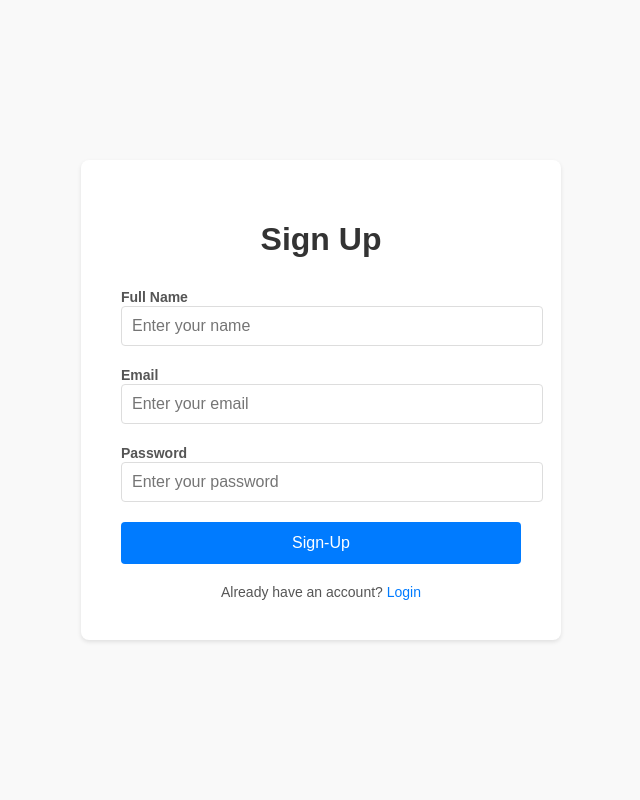
After one commit to chauhansahil150/CodeQuotient, a Node server app: page /signup in a window 1280 px wide. The commit adds this page. Shown: the whole page, without its empty margins (319-959 px from the left). Run offline with Node 20, Linux system fonts and the light colour scheme; some libraries are stand-ins or nearby versions.

Commit message:
todo app with session authentication

```diff
--- a/app.js
+++ b/app.js
@@ -12,18 +12,31 @@ const express = require('express');
 const bodyParser = require('body-parser');
 const { v4: uuidv4 } = require('uuid');
 const fs = require('fs');
-
+const path = require('path');
+// const { Session } = require('inspector');
+const session = require("express-session");
+const dataFilePathForTodo = './data.json';
 const app = express();
 const port = 8000;
 
-// app.use(bodyParser.urlencoded({ extended: false }));
+app.use(bodyParser.urlencoded({ extended: false }));
 app.use(bodyParser.json());
-app.use(express.static(__dirname));
+// app.use(express.static(__dirname));
+// The express.static middleware is serving the static files (such as index.html) from the root directory (__dirname) of your application. This means that any file present in the root directory can be accessed directly via its URL
+
+app.set("view engine", "ejs")
+app.set("views", path.resolve("./views")); // to tell where are our v
+
+app.use(
+    session({
+        secret: "sahil@123",
+        resave: false,
+        saveUninitialized: true,
+    })
+);
 
 
-const dataFilePath = './data.json';
-
-function readDataFile() {
+function readDataFile(dataFilePath) {
     try {
         const data = fs.readFileSync(dataFilePath, 'utf8');
         return JSON.parse(data);
@@ -35,7 +48,7 @@ function readDataFile() {
 
 // Update the writeDataFile function
 function writeDataFile(data) {
-    fs.writeFile(dataFilePath, JSON.stringify(data, null, 2), 'utf8', (err) => {
+    fs.writeFile(dataFilePathForTodo, JSON.stringify(data, null, 2), 'utf8', (err) => {
         if (err) {
             console.error('Error writing data file:', err);
         } else {
@@ -43,41 +56,112 @@ function writeDataFile(data) {
         }
     });
 }
+app.get('/', function (req, res) {
+    if (!req.session.isLogginIn) {
+        res.redirect("/login");
+        return;
+    }
+    res.render("index", {
+        name:req.session.name,
+    })
+});
+app.get('/signup', function (req, res) {
+    // res.sendFile(__dirname + "/views/signup.html")
+    res.render("signup");
+})
+    .post('/signup', function (req, res) {
+        const name = req.body.name;
+        const email = req.body.email;
+        const password = req.body.password;
 
+        const user = {
+            name:name,
+            email:email,
+            password:password,
+        };
+        getAllUsers(function (err, data) {
+            if (err) {
+                res.end("something went wrong");
+                return;
+            }
+            const user = data.find(function (user) {
+                return user.email === email && user.password === password;
+            });
 
+            if (user) {
+                res.end("Already have an account");
+                return;
+            }
+
+            saveUser(user, function (err) {
+                if (err) {
+                    res.end("something went wrong");
+                    return;
+                }
+                res.redirect("/login");
+            });
+        });
+
+    });
+app.get("/login", function (req, res) {
+    res.render("login", { error: null });
+})
+    .post('/login', function (req, res) {
+        const email = req.body.email;
+        const password = req.body.password;
+        // console.log(email);
+
+        getAllUsers(function (err, data) {
+            if (err) {
+                res.render("login", { error: "somthing went wrong" });
+                return;
+            }
+            const user = data.find(function (user) {
+                return user.email === email && user.password === password;
+            });
+
+            if (user) {
+                req.session.isLogginIn = true,
+                req.session.email = email;
+                req.session.name = user.name;
+                res.redirect('/');
+                return;
+            }
+            // res.render("login", { error: "Invalid username or password" });
+            res.end("Inavlid username or password")
+        });
+    });
+app.get('/logout', (req, res) => {
+    req.session.isLogginIn = false;
+    res.redirect('/login');
+
+})
+app.get('/about', (req, res) => {
+    // res.sendFile(__dirname + "/views/about.html");
+    res.render("about", {
+        name:req.session.name,
+    });
+});
 app.get('/todos', (req, res) => {
-    const todos = readDataFile();
+    const todos = readDataFile(dataFilePathForTodo);
     res.json(todos);
-});
-
-app.post('/todos', (req, res) => {
+})
+.post('/todos', (req, res) => {
     const newTodo = req.body;
     newTodo.id = uuidv4();
 
-    const todos = readDataFile();
+    const todos = readDataFile(dataFilePathForTodo);
     todos.push(newTodo);
     writeDataFile(todos);
 
     res.json(newTodo);
 });
 
-app.post('/todos', (req, res) => {
-    const newTodo = req.body;
-    newTodo.id = uuidv4();
-
-    const todos = readDataFile();
-    todos.push(newTodo);
-    writeDataFile(todos);
-
-    res.json(newTodo);
-});
-
-
 app.put('/todos/:id', (req, res) => {
     const id = req.params.id;
     const updatedTodo = req.body;
 
-    const todos = readDataFile();
+    const todos = readDataFile(dataFilePathForTodo);
     const index = todos.findIndex(todo => todo.id === id);
 
     if (index !== -1) {
@@ -92,7 +176,7 @@ app.put('/todos/:id', (req, res) => {
 app.delete('/todos/:id', (req, res) => {
     const id = req.params.id;
 
-    const todos = readDataFile();
+    const todos = readDataFile(dataFilePathForTodo);
     const updatedTodos = todos.filter(todo => todo.id !== id);
 
     if (todos.length !== updatedTodos.length) {
@@ -103,6 +187,42 @@ app.delete('/todos/:id', (req, res) => {
     }
 });
 
+
+
 app.listen(port, () => {
     console.log(`Server is running on port ${port}`);
 });
+
+function saveUser(user, callback) {
+    getAllUsers(function (err, data) {
+        if (err) {
+            callback(err);
+            return;
+        }
+        data.push(user);
+        fs.writeFile("./users.json", JSON.stringify(data), function (err) {
+            if (err) {
+                callback(err);
+                return;
+            }
+            callback(null);
+        });
+    });
+}
+function getAllUsers(callback) {
+    fs.readFile("./users.json", "utf-8", function (err, data) {
+        if (err) {
+            callback(err);
+            return;
+        }
+        if (data.length === 0) {
+            data = "[]";
+        }
+        try {
+            data = JSON.parse(data);
+            callback(null, data);
+        } catch (err) {
+            callback([]);
+        }
+    });
+}
--- a/data.json
+++ b/data.json
@@ -22,5 +22,21 @@
   {
     "text": "task6",
     "id": "5e900d9a-ce61-4850-acae-7c06412046c7"
+  },
+  {
+    "text": "task7",
+    "id": "b8e87fdf-bca3-4f3e-9935-bb67f41be138"
+  },
+  {
+    "text": "task8",
+    "id": "6a992bb3-30bf-4b73-8f0f-1bac4e4d2374"
+  },
+  {
+    "text": "task9",
+    "id": "2078c2b4-ba45-45c2-8739-f2eb6c39b9b6"
+  },
+  {
+    "text": "task10",
+    "id": "452b8517-eaec-46bc-8b24-bcf26dcb6037"
   }
 ]
--- a/package.json
+++ b/package.json
@@ -11,7 +11,9 @@
   "dependencies": {
     "body-parser": "^1.20.2",
     "dotenv": "^16.3.1",
+    "ejs": "^3.1.9",
     "express": "^4.18.2",
+    "express-session": "^1.17.3",
     "mongoose": "^7.4.0",
     "nodemon": "^3.0.1",
     "uuid": "^9.0.0"
--- /dev/null
+++ b/views/signup.ejs
@@ -0,0 +1,118 @@
+<!DOCTYPE html>
+<html lang="en">
+
+<head>
+    <meta charset="UTF-8">
+    <meta name="viewport" content="width=device-width, initial-scale=1.0">
+    <title>Login Page</title>
+    <!-- <link rel="stylesheet" href="styles.css"> -->
+    <style>
+        body {
+            font-family: Arial, sans-serif;
+            margin: 0;
+            padding: 0;
+            display: flex;
+            justify-content: center;
+            align-items: center;
+            height: 100vh;
+            background-color: #f9f9f9;
+        }
+
+        .signup-container {
+            background-color: #ffffff;
+            border-radius: 8px;
+            box-shadow: 0 2px 4px rgba(0, 0, 0, 0.1);
+            padding: 40px;
+            max-width: 400px;
+            width: 100%;
+        }
+
+        h1 {
+            text-align: center;
+            margin-bottom: 30px;
+            color: #333333;
+        }
+
+        form {
+            display: flex;
+            flex-direction: column;
+        }
+
+        .form-group {
+            margin-bottom: 20px;
+        }
+
+        label {
+            font-size: 14px;
+            font-weight: bold;
+            color: #555555;
+        }
+
+        input[type="email"],
+        input[type="password"],
+        input[type="name"] {
+            border: 1px solid #dddddd;
+            border-radius: 4px;
+            padding: 10px;
+            font-size: 16px;
+            width: 100%;
+        }
+
+        button {
+            background-color: #007bff;
+            color: #ffffff;
+            border: none;
+            border-radius: 4px;
+            padding: 12px;
+            font-size: 16px;
+            cursor: pointer;
+            transition: background-color 0.2s ease;
+        }
+
+        button:hover {
+            background-color: #0056b3;
+        }
+
+        .login-link {
+            text-align: center;
+            margin-top: 20px;
+            font-size: 14px;
+            color: #555555;
+        }
+
+        .login-link a {
+            color: #007bff;
+            text-decoration: none;
+        }
+
+        .login-link a:hover {
+            text-decoration: underline;
+        }
+    </style>
+</head>
+
+<body>
+    <div class="signup-container">
+        <h1>Sign Up</h1>
+        <form action="/signup" method="post">
+            <div class="form-group">
+                <label for="name">Full Name</label>
+                <input type="name" id="name" name="name" placeholder="Enter your name" required>
+            </div>
+            <div class="form-group">
+                <label for="email">Email</label>
+                <input type="email" id="email" name="email" placeholder="Enter your email" required>
+            </div>
+            <div class="form-group">
+                <label for="password">Password</label>
+                <input type="password" id="password" name="password" placeholder="Enter your password" required>
+            </div>
+                    <button type="submit">Sign-Up</button>
+        </form>
+        <div class="login-link">
+            Already have an account? <a href="/login">Login</a>
+        </div>
+    </div>
+</body>
+
+</html>
```
Also changed, not shown: users.json (added, +12 -0 lines), views/about.ejs (added, +175 -0 lines), views/index.ejs (renamed from index.html, +75 -7 lines), views/login.ejs (added, +111 -0 lines), README.md, 2 other files.
